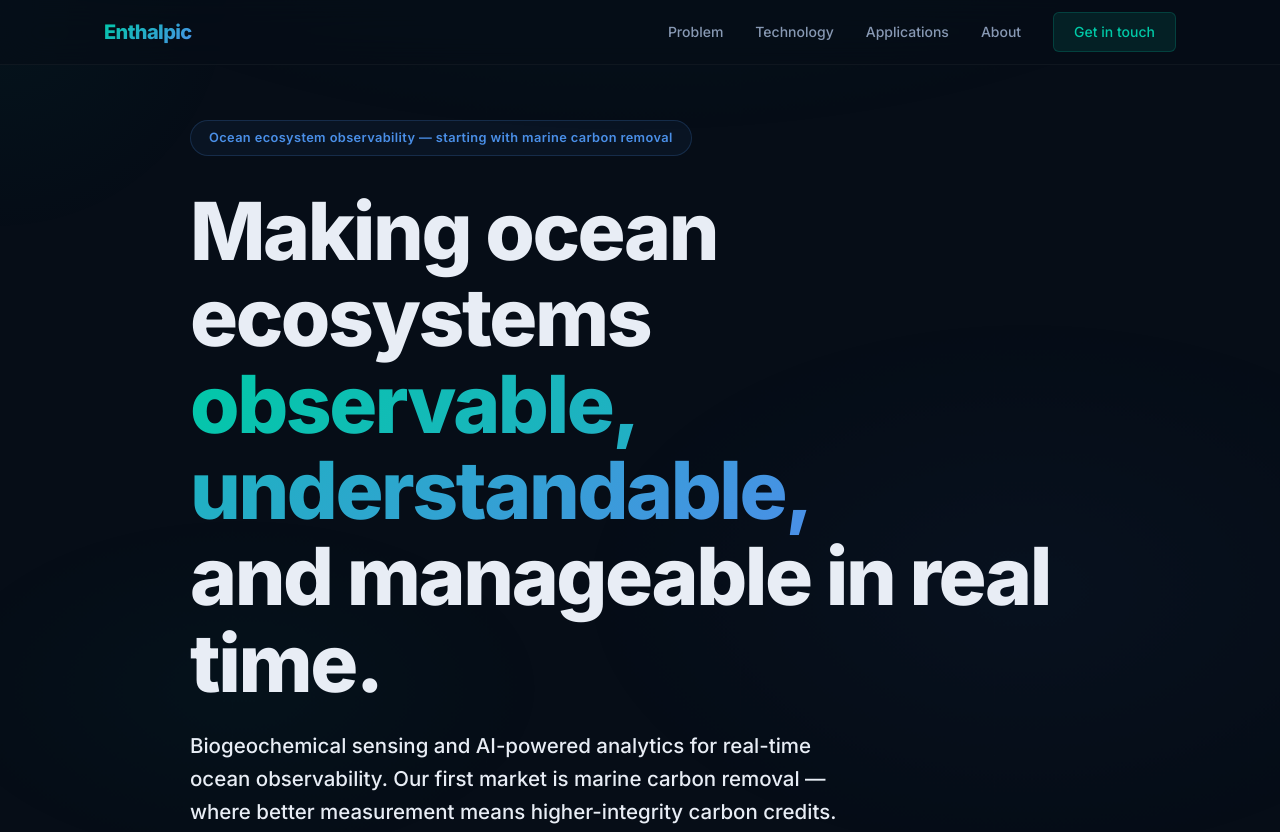
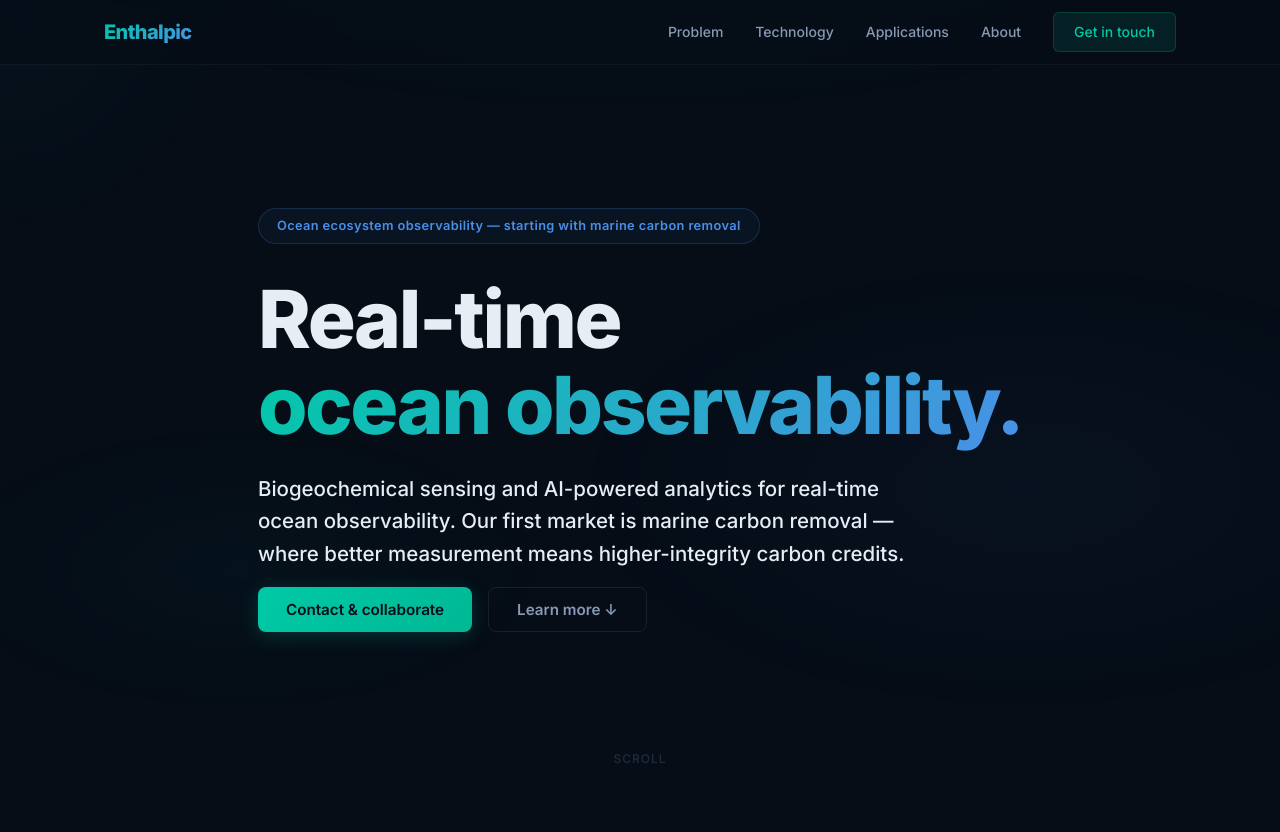
Before and after one commit to arobadora/enthalpic, a website: page index.html in a window 1280 px wide. Shown: the top 832 px of the page. Drawn offline with Linux system fonts and the light colour scheme.

Commit message:
Shorten hero headline to 'Real-time ocean observability'

```diff
--- a/index.html
+++ b/index.html
@@ -54,9 +54,8 @@
     <div class="container">
       <div class="hero-badge">Ocean ecosystem observability — starting with marine carbon removal</div>
       <h1>
-        Making ocean ecosystems<br />
-        <span class="text-gradient">observable, understandable,</span><br />
-        and manageable in real time.
+        Real-time<br />
+        <span class="text-gradient">ocean observability.</span>
       </h1>
       <p class="hero-lead">
         Biogeochemical sensing and AI-powered analytics for real-time ocean observability. Our first market is marine carbon removal — where better measurement means higher-integrity carbon credits.
```
